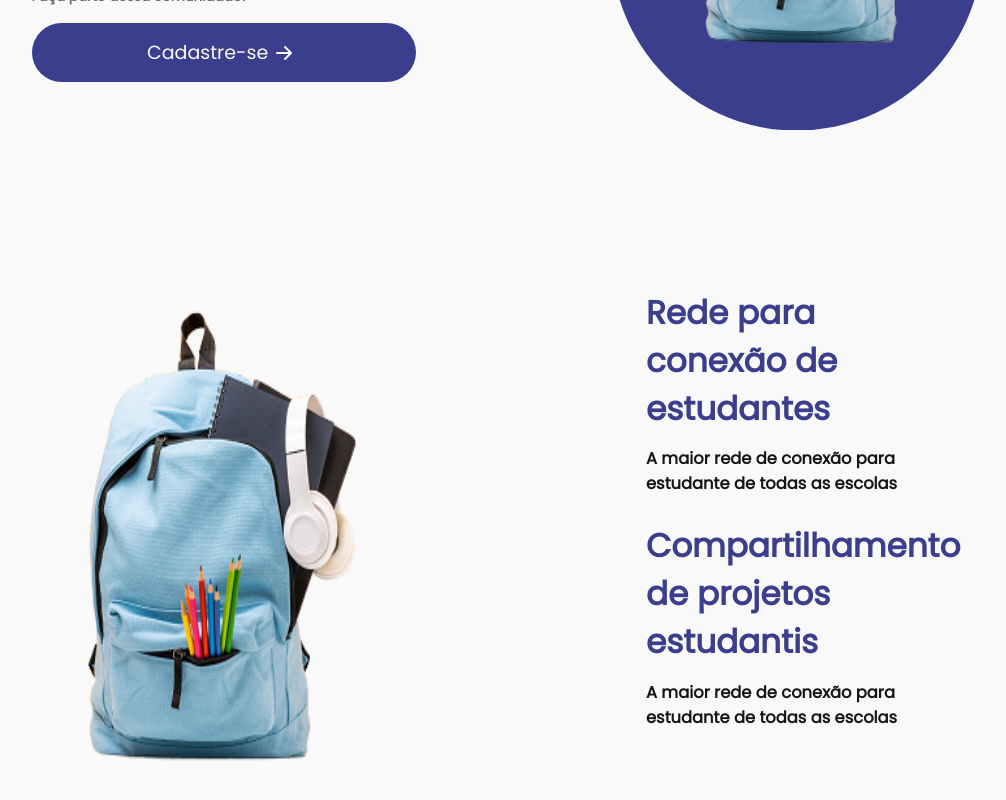
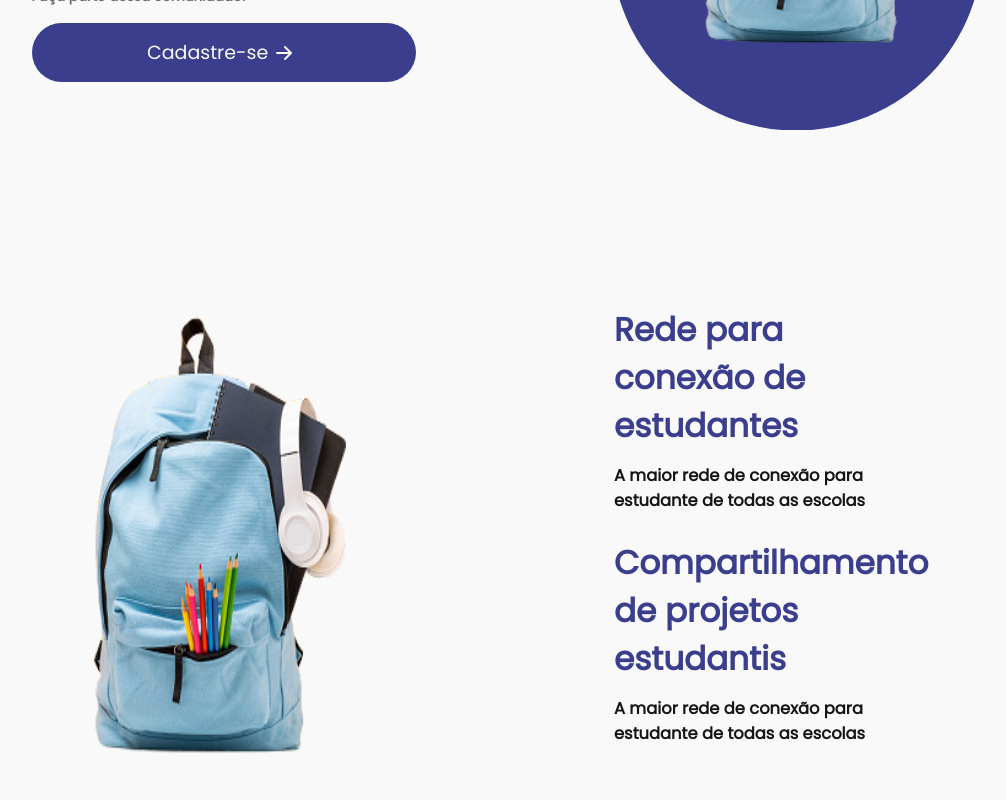
Before and after one commit to Sinqly/Website, a Next.js app: page / in a window 1280 px wide. Shown: the part 524-1324 px from the top of the page, without its empty margins (122-1128 px from the left). Built offline with nearby package versions, Linux system fonts and the light colour scheme.

Commit message:
feat: Updating Index Structure

```diff
--- a/src/pages/index.tsx
+++ b/src/pages/index.tsx
@@ -9,7 +9,7 @@ import {
   BackpackContainer,
   TextContainer,
   SocialContainer,
-  SocialLeftCol,
+  SocialSvgContainer,
   SocialRightCol,
 } from '../styles/pages/Index'
 import BackpackSvg from '../assets/Images/Index/Backpack.svg'
@@ -22,7 +22,7 @@ const index: React.FC<indexProps> = (props) => {
   return (
     <Container>
       <Header headerType="Index" />
-      <WelcomeContainer id='resume'>
+      <WelcomeContainer id="resume">
         <TextContainer>
           <h2>Rede social de Portfólios</h2>
           <h4>
@@ -39,26 +39,20 @@ const index: React.FC<indexProps> = (props) => {
           <BackpackSvg />
         </BackpackContainer>
       </WelcomeContainer>
-      <SocialContainer id='about'>
-        <div className='intern'>
-          <SocialLeftCol>
+      <SocialContainer id="about">
+        <SocialSvgContainer>
           <SocialSvg />
-          </SocialLeftCol>
+        </SocialSvgContainer>
         <SocialRightCol>
           <div>
             <h2>Rede para conexão de estudantes</h2>
-              <h4>
-                A maior rede de conexão para estudante de todas as escolas
-              </h4>
+            <h4>A maior rede de conexão para estudante de todas as escolas</h4>
           </div>
           <div>
             <h2>Compartilhamento de projetos estudantis</h2>
-              <h4>
-                A maior rede de conexão para estudante de todas as escolas
-              </h4>
+            <h4>A maior rede de conexão para estudante de todas as escolas</h4>
           </div>
         </SocialRightCol>
-        </div>
       </SocialContainer>
     </Container>
   )
--- a/src/styles/pages/Index.ts
+++ b/src/styles/pages/Index.ts
@@ -116,45 +116,29 @@ export const SignUpButton = styled.button`
     width: 100%;
   }
 `
+
+
 export const SocialContainer = styled.div`
-  width: 100vw;
-
-  .intern {
   width: 100%;
-    height: 500px;
+  min-height: 500px;
   position: relative;
   z-index: 0;
   display: flex;
   align-items: center;
-    justify-content: space-between;
+  justify-content: space-around;
   background-color: rgba(255, 255, 255, 0);
-  }
-
-  @media screen and (max-width: 992px) {
-    .intern {
-      margin-top: 100px;
-      flex-direction: column-reverse;
-      height: auto;
-    }
-  }
 `
 
-export const SocialLeftCol = styled.div`
-  width: 50%;
-  height: 100%;
+export const SocialSvgContainer = styled.div`
+  min-width: 35%;
+  max-width: 35%;
   display: flex;
   align-items: center;
   justify-content: center;
-
-  @media screen and (max-width: 992px) {
-    width: 125%;
-    height: auto;
-    margin-top: 5rem;
-  }
 `
 
 export const SocialRightCol = styled.div`
-  width: 40%;
+  width: 35%;
   height: 100%;
   display: flex;
   flex-direction: column;
```
Also changed, not shown: src/assets/Images/Index/Social.svg. Lines whose indentation alone changed are shown as unchanged.
